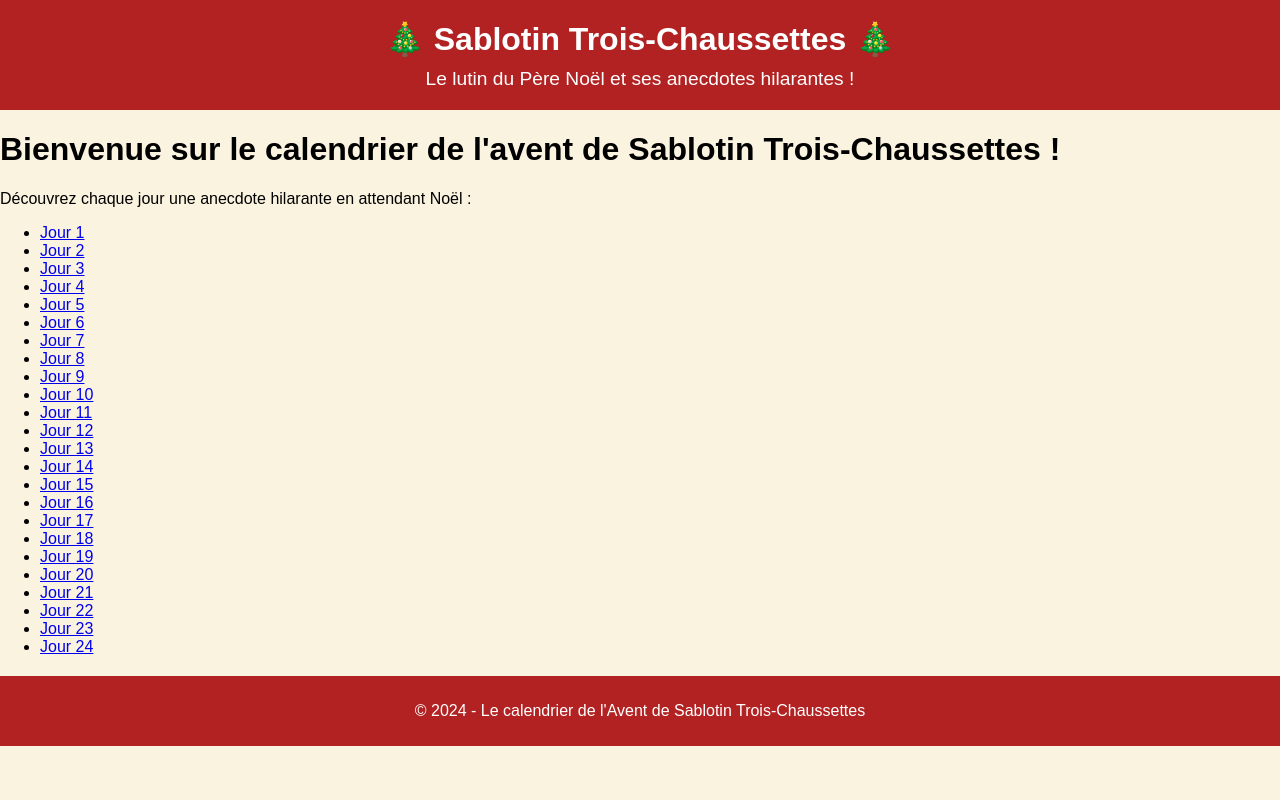
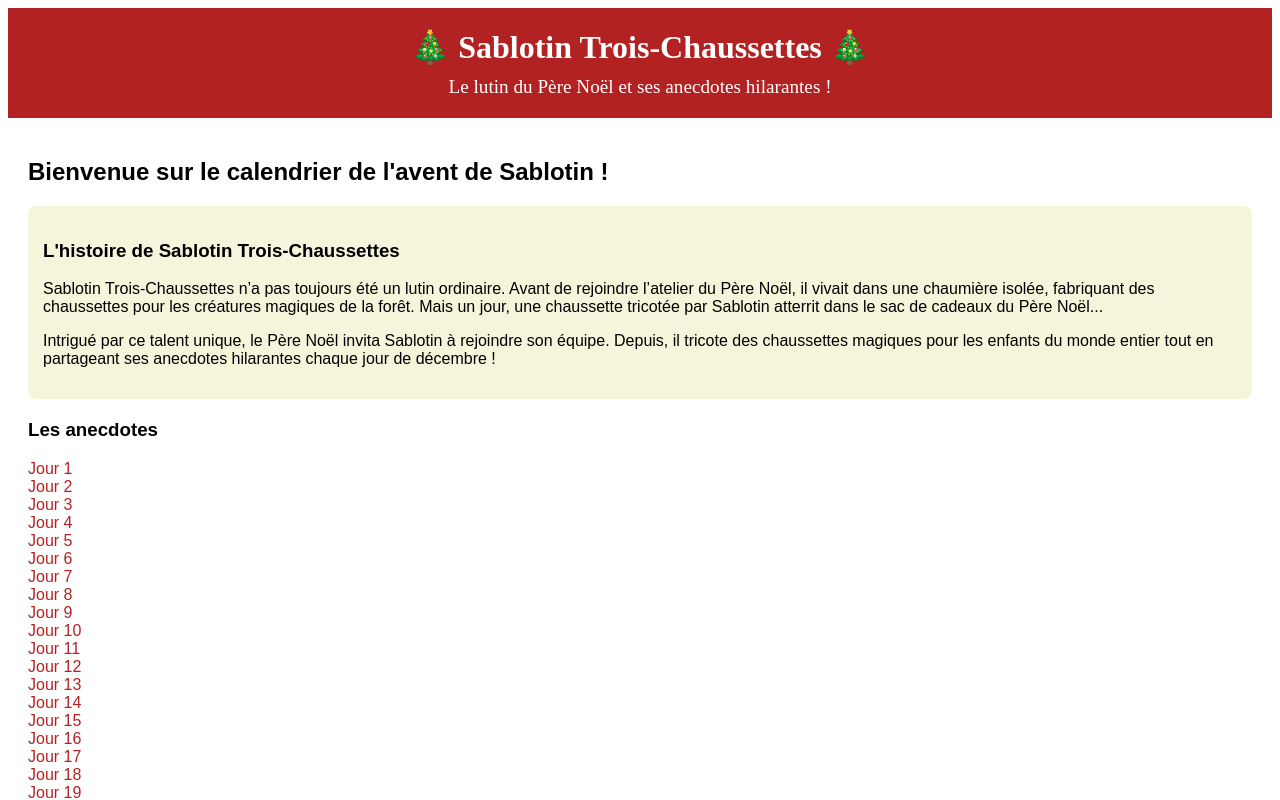
Before and after one commit to SabrinaMouginot/Sablotin_trois-chaussettes_Reactjs, a React (Vite) app: page / in a window 1280 px wide. Shown: the top 800 px of the page. Built offline with nearby package versions, Linux system fonts and the light colour scheme.

Commit message:
AJout de style page Home

```diff
--- a/src/main.jsx
+++ b/src/main.jsx
@@ -1,7 +1,7 @@
 import { StrictMode } from 'react'
 import { createRoot } from 'react-dom/client'
 import App from './App.jsx'
-import './styles/global.css';
+
 
 
 createRoot(document.getElementById('root')).render(
--- a/src/pages/Home.jsx
+++ b/src/pages/Home.jsx
@@ -7,18 +7,56 @@ const anecdotes = Array.from({ length: 24 }, (_, i) => ({
 
 function Home() {
   return (
-    <div>
-      <h1>Bienvenue sur le calendrier de l&#39;avent de Sablotin Trois-Chaussettes !</h1>
-      <p>Découvrez chaque jour une anecdote hilarante en attendant Noël :</p>
-      <ul>
-        {anecdotes.map((a) => (
-          <li key={a.day}>
-            <Link to={`/anecdote/${a.day}`}>{a.title}</Link>
-          </li>
-        ))}
-      </ul>
+    <div style={styles.container}>
+      <h2>Bienvenue sur le calendrier de l&#39;avent de Sablotin !</h2>
+      <section style={styles.story}>
+        <h3>L&#39;histoire de Sablotin Trois-Chaussettes</h3>
+        <p>
+          Sablotin Trois-Chaussettes n’a pas toujours été un lutin ordinaire. Avant de rejoindre l’atelier du Père Noël,
+          il vivait dans une chaumière isolée, fabriquant des chaussettes pour les créatures magiques de la forêt. Mais
+          un jour, une chaussette tricotée par Sablotin atterrit dans le sac de cadeaux du Père Noël...
+        </p>
+        <p>
+          Intrigué par ce talent unique, le Père Noël invita Sablotin à rejoindre son équipe. Depuis, il tricote des
+          chaussettes magiques pour les enfants du monde entier tout en partageant ses anecdotes hilarantes chaque jour
+          de décembre !
+        </p>
+      </section>
+      <section>
+        <h3>Les anecdotes</h3>
+        <ul style={styles.list}>
+          {anecdotes.map((a) => (
+            <li key={a.day}>
+              <Link to={`/anecdote/${a.day}`} style={styles.link}>
+                {a.title}
+              </Link>
+            </li>
+          ))}
+        </ul>
+      </section>
     </div>
   );
 }
 
+const styles = {
+  container: {
+    padding: '20px',
+    fontFamily: 'Arial, sans-serif',
+  },
+  story: {
+    backgroundColor: '#F5F5DC',
+    padding: '15px',
+    borderRadius: '8px',
+    marginBottom: '20px',
+  },
+  list: {
+    listStyleType: 'none',
+    padding: 0,
+  },
+  link: {
+    color: '#B22222',
+    textDecoration: 'none',
+  },
+};
+
 export default Home;
```
